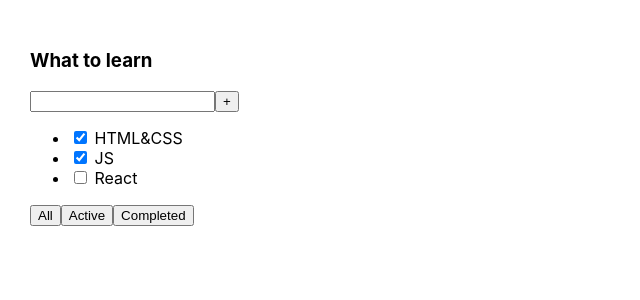
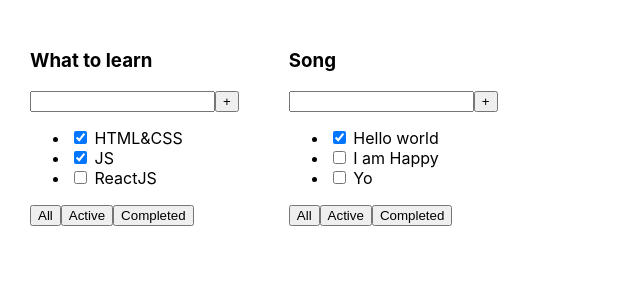
Before and after one commit to Serhii-Ki/todolist, a React (Create React App) app: page / in a window 1280 px wide. Shown: the top 300 px of the page, without its empty margins (0-640 px from the left). Built offline with nearby package versions, Linux system fonts and the light colour scheme.

Commit message:
the solution of the first lesson

```diff
--- a/src/App.tsx
+++ b/src/App.tsx
@@ -1,28 +1,24 @@
-import React from 'react';
 import './App.css';
+import ToDoList from './ToDoList';
 
 function App() {
-    return (
-        <div className="App">
-            <div>
-                <h3>What to learn</h3>
-                <div>
-                    <input/>
-                    <button>+</button>
-                </div>
-                <ul>
-                    <li><input type="checkbox" checked={true}/> <span>HTML&CSS</span></li>
-                    <li><input type="checkbox" checked={true}/> <span>JS</span></li>
-                    <li><input type="checkbox" checked={false}/> <span>React</span></li>
-                </ul>
-                <div>
-                    <button>All</button>
-                    <button>Active</button>
-                    <button>Completed</button>
-                </div>
-            </div>
-        </div>
-    );
+	const tasks1 = [
+		{ id: 1, title: 'HTML&CSS', isDone: true },
+		{ id: 2, title: 'JS', isDone: true },
+		{ id: 3, title: 'ReactJS', isDone: false },
+	];
+	const tasks2 = [
+		{ id: 1, title: 'Hello world', isDone: true },
+		{ id: 2, title: 'I am Happy', isDone: false },
+		{ id: 3, title: 'Yo', isDone: false },
+	];
+
+	return (
+		<div className='App'>
+			<ToDoList title='What to learn' tasks={tasks1} />
+			<ToDoList title='Song' tasks={tasks2} />
+		</div>
+	);
 }
 
 export default App;
--- /dev/null
+++ b/src/ToDoList.tsx
@@ -0,0 +1,45 @@
+type TaskType = {
+	id: number;
+	title: string;
+	isDone: boolean;
+};
+
+type PropsType = {
+	title: string;
+	tasks: Array<TaskType>;
+};
+
+function ToDoList(props: PropsType) {
+	return (
+		<div>
+			<div>
+				<h3>{props.title}</h3>
+				<div>
+					<input />
+					<button>+</button>
+				</div>
+				<ul>
+					<li>
+						<input type='checkbox' checked={props.tasks[0].isDone} />{' '}
+						<span>{props.tasks[0].title}</span>
+					</li>
+					<li>
+						<input type='checkbox' checked={props.tasks[1].isDone} />{' '}
+						<span>{props.tasks[1].title}</span>
+					</li>
+					<li>
+						<input type='checkbox' checked={props.tasks[2].isDone} />{' '}
+						<span>{props.tasks[2].title}</span>
+					</li>
+				</ul>
+				<div>
+					<button>All</button>
+					<button>Active</button>
+					<button>Completed</button>
+				</div>
+			</div>
+		</div>
+	);
+}
+
+export default ToDoList;
```
Also changed, not shown: src/index.tsx (+5 -10 lines).
